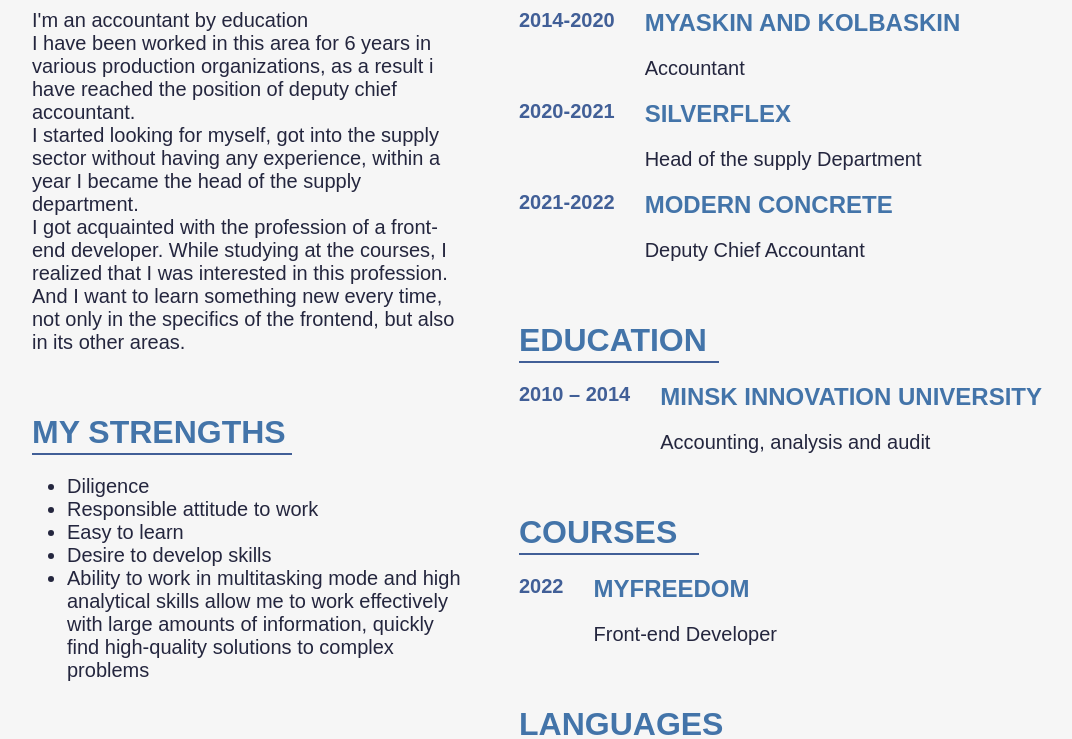
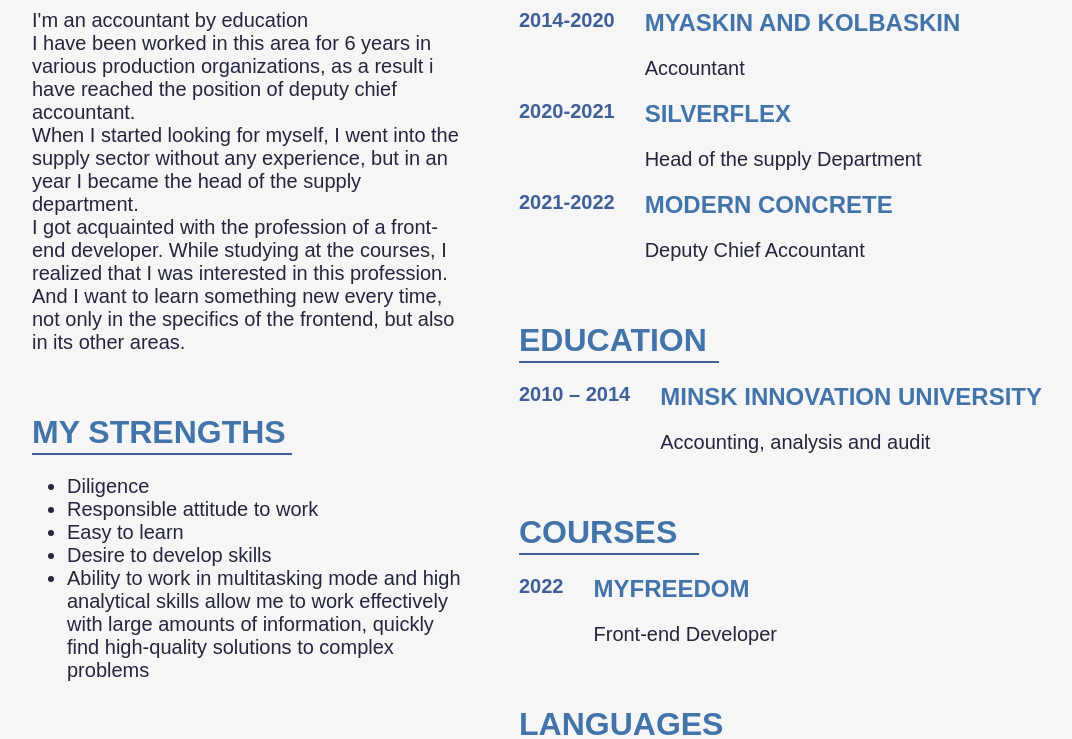
Before and after one commit to Glinkai/CV-Junior-Front-end-Developer-Inga-Kohno, a plain HTML site: page index.html in a window 1280 px wide. Shown: the part 800-1539 px from the top of the page, without its empty margins (18-1090 px from the left). Drawn offline with Linux system fonts and the light colour scheme.

Commit message:
Update index.html

```diff
--- a/index.html
+++ b/index.html
@@ -61,7 +61,7 @@
                 <h2 class="block_left_header">About me</h2>
                 <p class="block_left_text">I'm an accountant by education</p>
                 <p class="block_left_text">I have been worked in this area for 6 years in various production organizations, as a result i have reached the position of deputy chief accountant.</p>
-                <p class="block_left_text">I started looking for myself, got into the supply sector without having any experience, within a year I became the head of the supply department.</p>
+                <p class="block_left_text">When I started looking for myself,  I went into the supply sector without any experience, but in an year I became the head of the supply department.</p>
                 <p class="block_left_text">I got acquainted with the profession of a front-end developer. While studying at the courses, I realized that I was interested in this profession. And I want to learn something new every time, not only in the specifics of the frontend, but also in its other areas.</p>
               </div>
               <div id="strength" class="block_strength">
```
